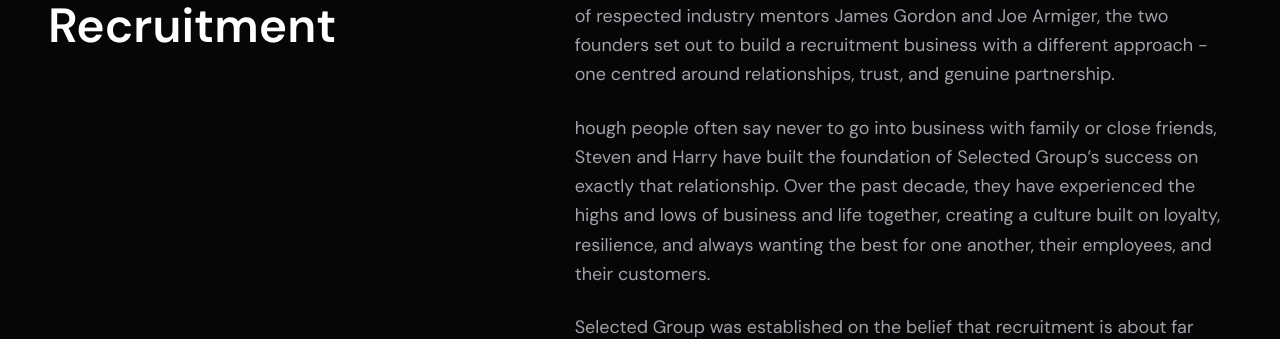
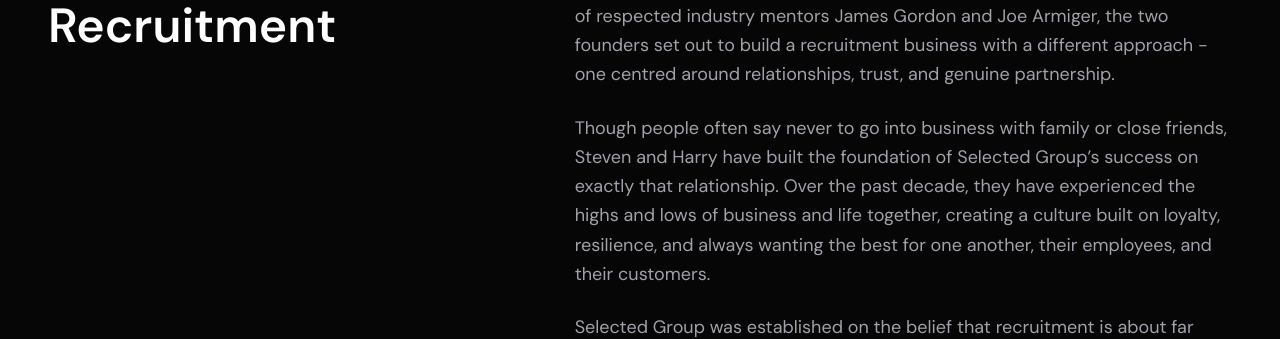
Before and after one commit to harryselectedjobs/selected-group, a React (Vite) app: page /about in a window 1280 px wide. Shown: the part 1270-1609 px from the top of the page. Built offline with nearby package versions, Linux system fonts and the light colour scheme.

Commit message:
about us spelling mistake

```diff
--- a/src/pages/AboutPage.jsx
+++ b/src/pages/AboutPage.jsx
@@ -183,7 +183,7 @@
           </p>
 
           <p className="text-lg text-[#A1A1AA] leading-relaxed">
-            hough people often say never to go into business with family or
+            Though people often say never to go into business with family or
             close friends, Steven and Harry have built the foundation of
             Selected Group’s success on exactly that relationship. Over the past
             decade, they have experienced the highs and lows of business and
```
